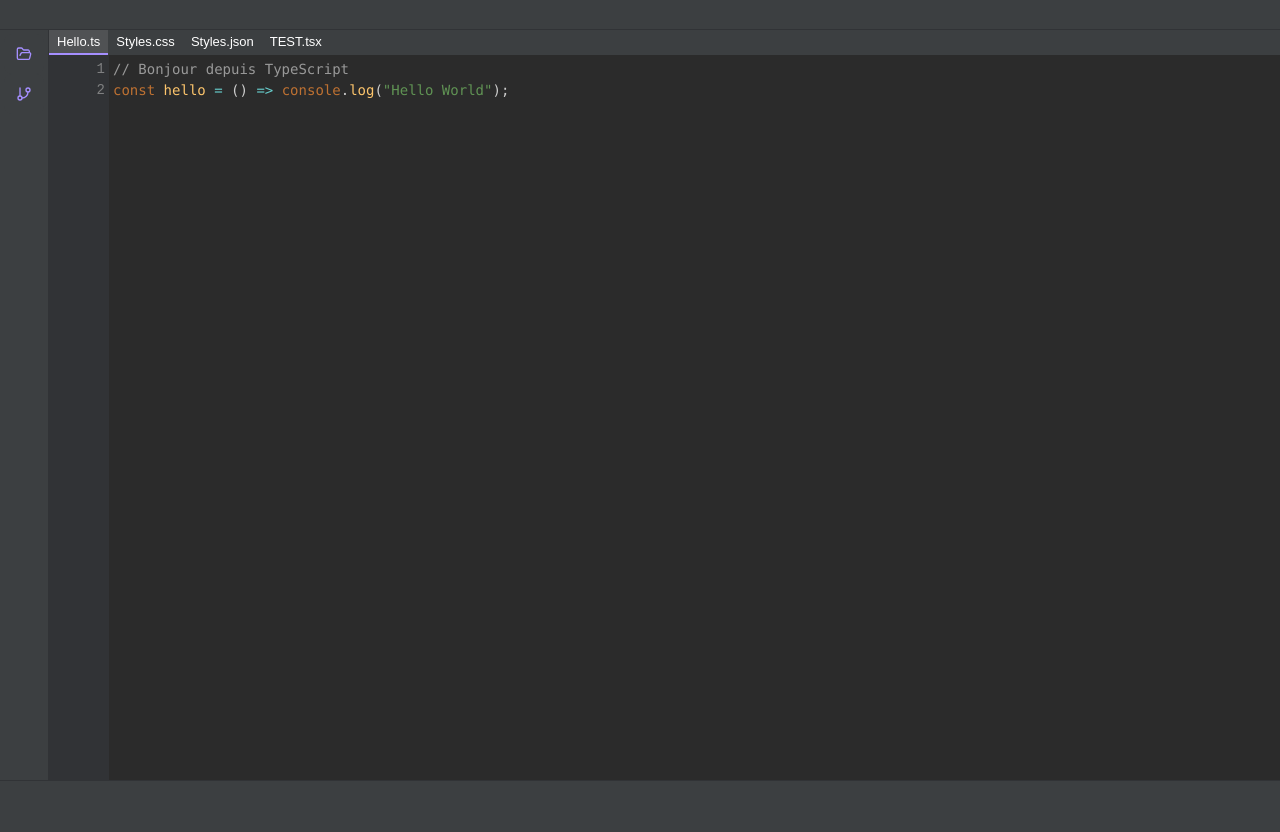
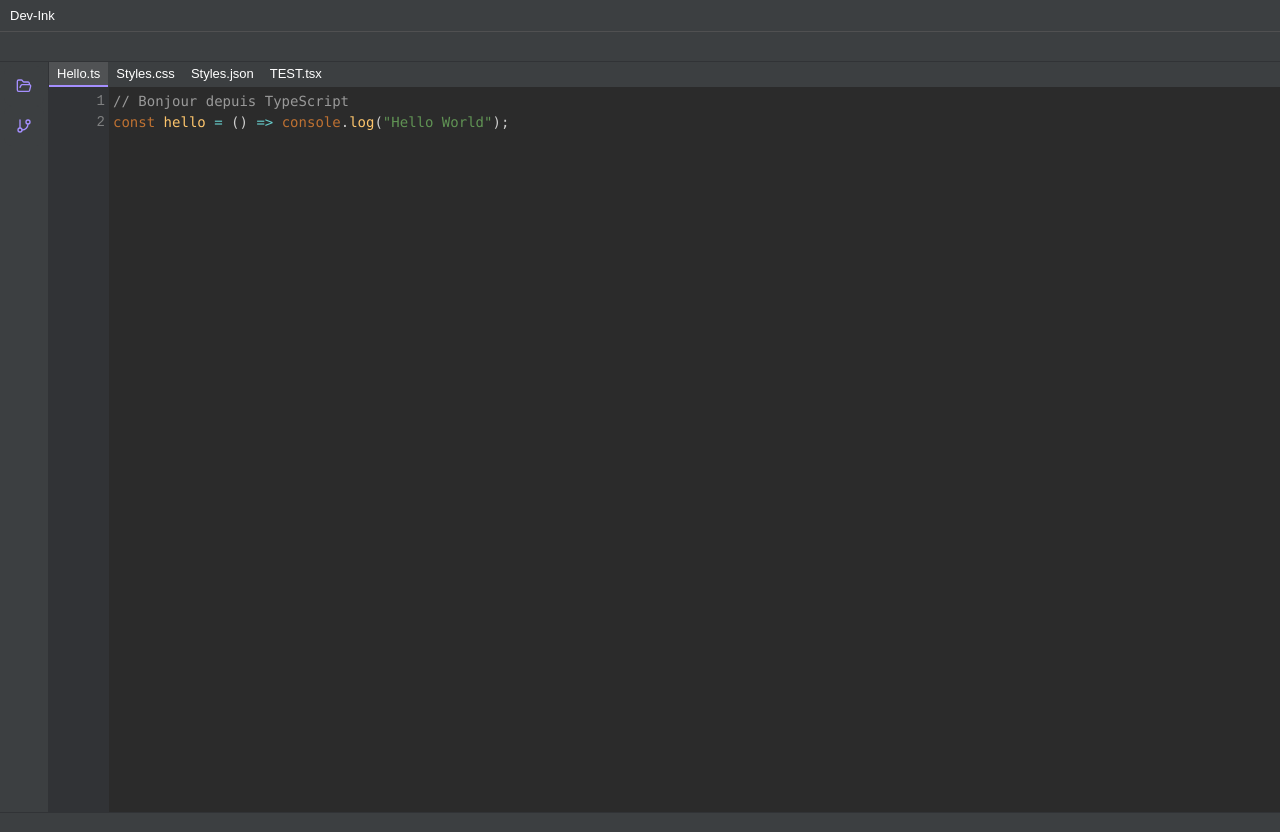
Before and after one commit to LilianMrzt/dev-ink, a React (Create React App) app: page / in a window 1280 px wide. Before the commit the page ends 800 px from the top, so only its background shows below. Built offline with nearby package versions, Linux system fonts and the light colour scheme.

Commit message:
[FEAT] Configuration de la title bar de l'application

```diff
--- a/src/App.tsx
+++ b/src/App.tsx
@@ -4,12 +4,14 @@ import Header from '@ui/blocs/header/Header'
 import SideMenu from '@ui/blocs/side-menu/SideMenu'
 import BottomMenu from '@ui/blocs/bottom-menu/BottomMenu'
 import Editor from '@ui/blocs/editor/Editor'
+import TitleBar from '@ui/blocs/title-bar/TitleBar'
 
 const App = (): ReactNode => {
     return (
         <div
             className={'app'}
         >
+            <TitleBar/>
             <Header/>
             <main
                 className={'main'}
--- a/src/hooks/ThemeContext.tsx
+++ b/src/hooks/ThemeContext.tsx
@@ -25,6 +25,14 @@ export const ThemeProvider: FC<{ children: ReactNode }> = ({ children }) => {
         }, 50)
 
         setThemeName(newThemeName)
+
+        if (window.electronAPI?.setTitleBarColors) {
+            const newTheme = themes[newThemeName]
+            window.electronAPI.setTitleBarColors(
+                newTheme.primary,
+                newTheme.tertiary
+            )
+        }
     }
 
     /**
@@ -35,6 +43,13 @@ export const ThemeProvider: FC<{ children: ReactNode }> = ({ children }) => {
         Object.entries(theme).forEach(([key, value]) => {
             root.style.setProperty(`--${key}`, value)
         })
+
+        if (window.electronAPI?.setTitleBarColors) {
+            window.electronAPI.setTitleBarColors(
+                theme.primary,
+                theme.text
+            )
+        }
     }, [theme])
 
     return (
--- /dev/null
+++ b/src/ui/blocs/title-bar/TitleBar.tsx
@@ -0,0 +1,17 @@
+import React from 'react'
+import './title-bar.css'
+import Text from '@components/text/Text'
+
+const TitleBar = () => {
+    return (
+        <div
+            className={'title-bar draggable'}
+        >
+            <Text>
+              Dev-Ink
+            </Text>
+        </div>
+    )
+}
+
+export default TitleBar
--- /dev/null
+++ b/src/ui/blocs/title-bar/title-bar.css
@@ -0,0 +1,14 @@
+.title-bar {
+    height: 31px;
+    background-color: var(--primary);
+    color: var(--text);
+    display: flex;
+    align-items: center;
+    padding-left: 10px;
+    border-bottom: 1px solid var(--outline);
+}
+
+.draggable {
+    -webkit-app-region: drag;
+    user-select: none;
+}
--- a/tsconfig.electron.json
+++ b/tsconfig.electron.json
@@ -8,5 +8,7 @@
     "moduleResolution": "node",
     "skipLibCheck": true
   },
-  "include": ["electron.ts"]
+  "include": [
+    "src/electron/**/*.ts"
+  ]
 }
```
Also changed, not shown: src/constants/modules/global.d.ts (added, +9 -0 lines), src/electron/Preload.ts (added, +7 -0 lines), src/electron/electron.ts (renamed from electron.ts, +22 -2 lines).
